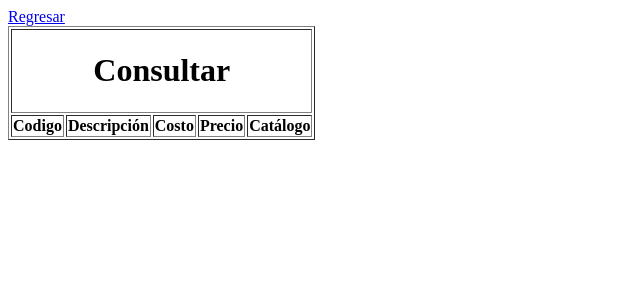
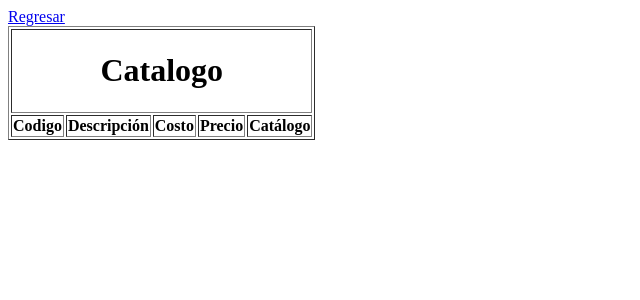
Before and after one commit to Kunai11/Inventario, a PHP site: page /catalogo_articulos.php in a window 1280 px wide. Shown: the top 300 px of the page, without its empty margins (0-640 px from the left). Run offline with PHP 8.4, Linux system fonts and the light colour scheme; data that the repository does not hold is empty.

Commit message:
Colocar titulo

```diff
--- a/catalogo_articulos.php
+++ b/catalogo_articulos.php
@@ -9,7 +9,7 @@
         <a href="index.php">Regresar</a>
         <table border="1">
             <tr>
-                <td colspan="5" align="center"><h1>Consultar</h1></td>
+                <td colspan="5" align="center"><h1>Catalogo</h1></td>
             </tr>
             <tr>
                 <th>Codigo</th>
```
